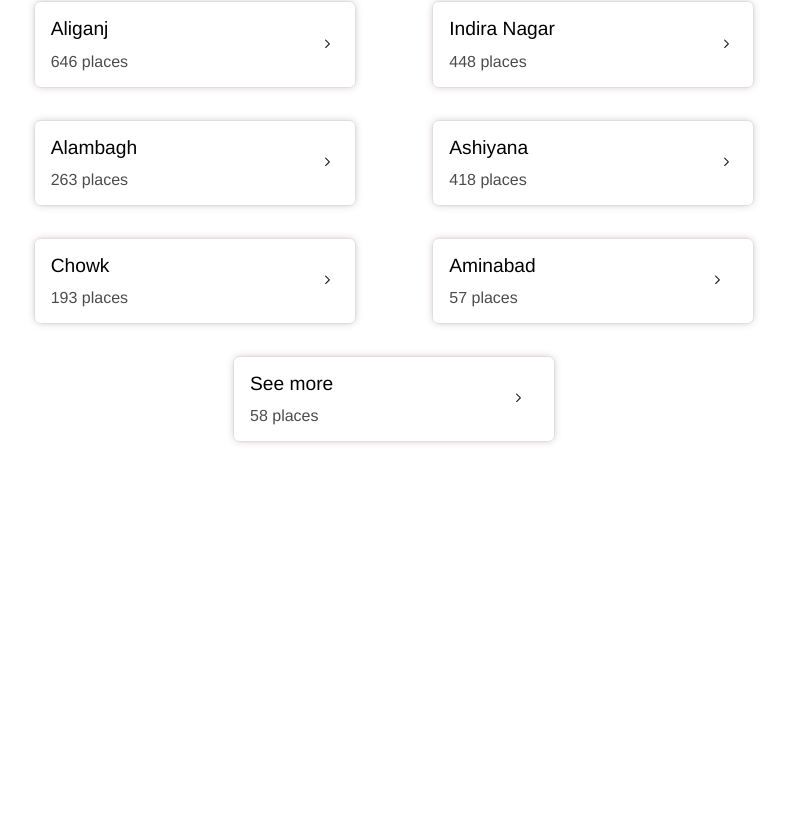
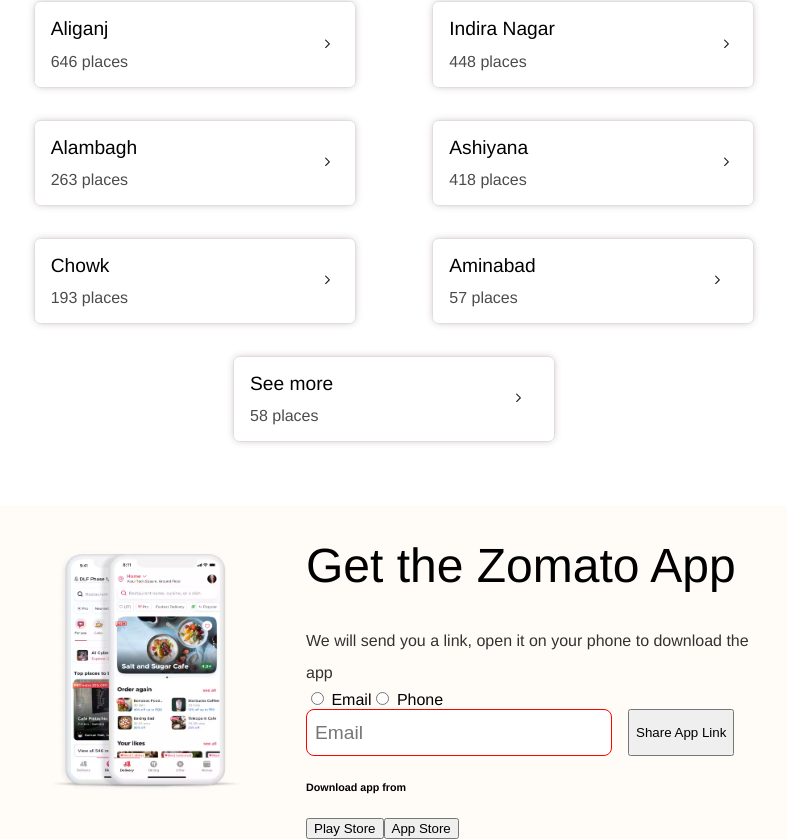
Before and after one commit to AbhiBajpaishek/zomato-clone, a React (Create React App) app: page / in a window 1280 px wide. Shown: the part 1433-2272 px from the top of the page, without its empty margins (246-1033 px from the left). Before the commit the page ends 1939 px from the top, so only its background shows below. Built offline with nearby package versions, Linux system fonts and the light colour scheme.

Commit message:
App branding component structured developed

```diff
--- a/src/App.tsx
+++ b/src/App.tsx
@@ -9,6 +9,7 @@
 import { Nav } from './components/nav/nav';
 import { Collections } from 'components/collections/Collections';
 import { Locations } from 'components/locations/Locations';
+import { AppBranding } from 'components/app-branding/AppBranding';
 
 const App: React.FC = () => (
   <div className="app">
@@ -37,6 +38,7 @@
       </div>
       <Collections></Collections>
       <Locations></Locations>
+      <AppBranding></AppBranding>
     </main>
   </div>
 );
--- /dev/null
+++ b/src/components/app-branding/AppBranding.css
@@ -0,0 +1,39 @@
+.app-branding {
+  background-color: #fffbf7;
+  display: flex;
+  justify-content: center;
+  align-items: center;
+  gap: 3rem;
+}
+
+.app-branding_left-img {
+  height: 15rem;
+  width: 14rem;
+}
+
+.app-heading {
+  width: 28rem;
+}
+
+.app-branding_right {
+  display: flex;
+  flex-direction: column;
+}
+
+.app-heading_title {
+  font-size: 3rem;
+  font-weight: 100;
+}
+
+.app-heading_info {
+  opacity: 0.8;
+  line-height: 2rem;
+}
+
+.get-app_form {
+}
+
+.form-text-inputs {
+  display: flex;
+  gap: 1rem;
+}
--- /dev/null
+++ b/src/components/app-branding/AppBranding.tsx
@@ -0,0 +1,38 @@
+import React from 'react';
+import './AppBranding.css';
+import img from '../../assets/mobile.avif';
+import { InputText } from 'components/ui/InputText';
+
+export const AppBranding: React.FC = () => {
+  return (
+    <div className="app-branding">
+      <div className="app-branding_left">
+        <img src={img} className="app-branding_left-img " />
+      </div>
+      <div className="app-branding_right">
+        <div className="app-heading">
+          <h1 className="app-heading_title">Get the Zomato App</h1>
+          <article className="app-heading_info">
+            We will send you a link, open it on your phone to download the app
+          </article>
+        </div>
+        <form className="get-app_form">
+          <div>
+            <input type="radio"></input> Email
+            <input type="radio"></input> Phone
+          </div>
+          <div className="form-text-inputs">
+            <InputText type="email" placeholder="Email"></InputText>
+            <button>Share App Link</button>
+          </div>
+
+          <h6>Download app from</h6>
+          <div>
+            <button>Play Store</button>
+            <button>App Store</button>
+          </div>
+        </form>
+      </div>
+    </div>
+  );
+};
--- /dev/null
+++ b/src/components/ui/InputText.css
@@ -0,0 +1,10 @@
+.input-text {
+  padding: 0.5rem;
+  font-size: 1.2rem;
+  height: 1.8rem;
+  width: 18rem;
+  border-radius: 0.5rem;
+  border-color: red;
+  border-width: 1px;
+  border-style: double;
+}
--- /dev/null
+++ b/src/components/ui/InputText.tsx
@@ -0,0 +1,17 @@
+import './InputText.css';
+
+type InputTextProps = {
+  type: string;
+  placeholder: string;
+  className?: string;
+};
+
+export const InputText: React.FC<InputTextProps> = (props: InputTextProps) => {
+  return (
+    <input
+      type={props.type}
+      className={`input-text ${props.className ?? ''}`}
+      placeholder={props.placeholder}
+    />
+  );
+};
```
Also changed, not shown: src/assets/mobile.avif (added).
